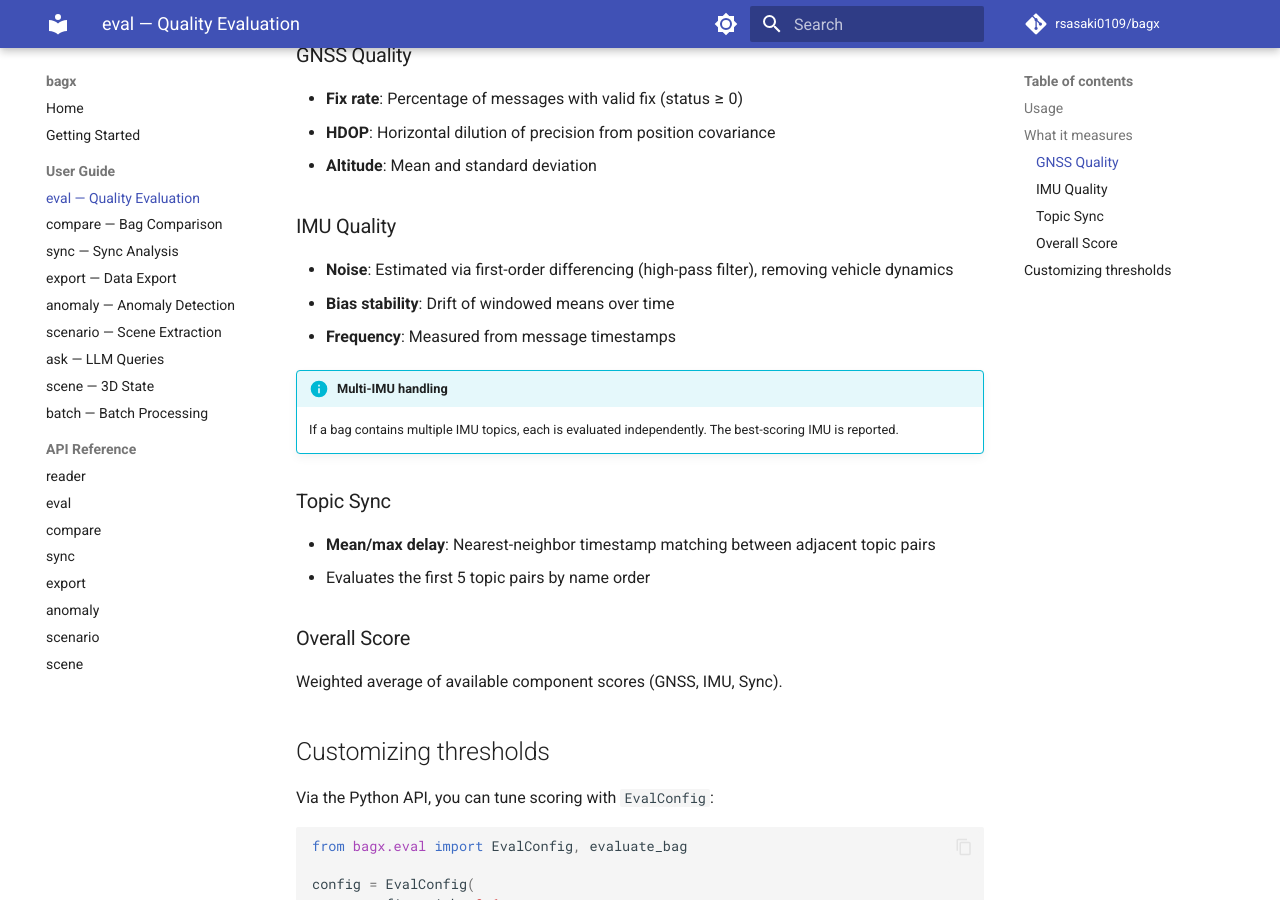
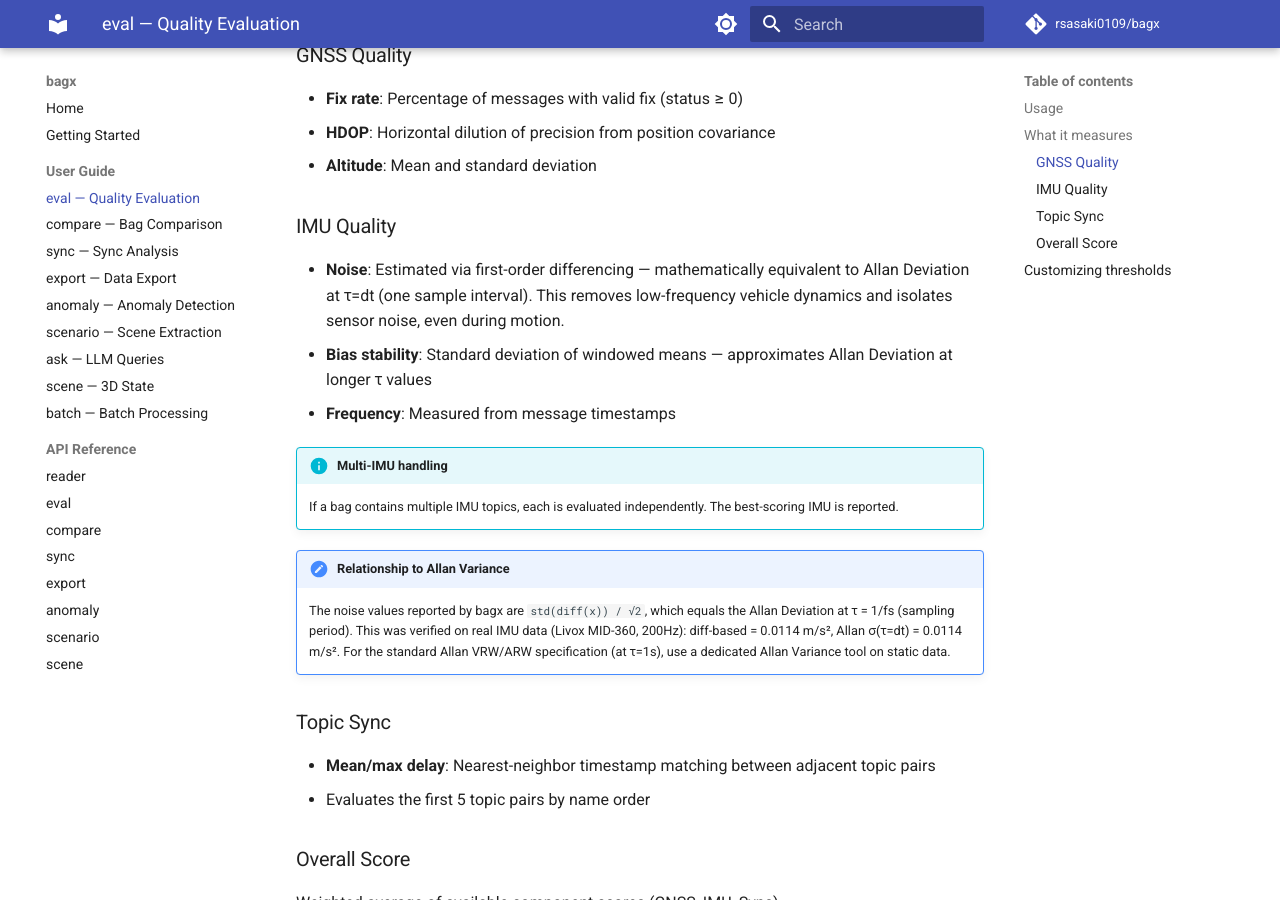
Before and after one commit to rsasaki0109/bagx, an MkDocs documentation site: the page built from docs/guide/eval.md, in a window 1280 px wide and 900 px high, scrolled down 406 px. Built offline with MkDocs 1.6.1 and Material for MkDocs 9.7.7, drawn with Linux system fonts in a browser that asks for light colours; comment, search, counter and statistics services are not loaded.

Commit message:
Document IMU noise estimation: equivalent to Allan Deviation at τ=dt

```diff
--- a/docs/guide/eval.md
+++ b/docs/guide/eval.md
@@ -17,12 +17,15 @@ bagx eval recording.db3 --json report.json
 - **Altitude**: Mean and standard deviation
 
 ### IMU Quality
-- **Noise**: Estimated via first-order differencing (high-pass filter), removing vehicle dynamics
-- **Bias stability**: Drift of windowed means over time
+- **Noise**: Estimated via first-order differencing — mathematically equivalent to Allan Deviation at τ=dt (one sample interval). This removes low-frequency vehicle dynamics and isolates sensor noise, even during motion.
+- **Bias stability**: Standard deviation of windowed means — approximates Allan Deviation at longer τ values
 - **Frequency**: Measured from message timestamps
 
 !!! info "Multi-IMU handling"
     If a bag contains multiple IMU topics, each is evaluated independently. The best-scoring IMU is reported.
+
+!!! note "Relationship to Allan Variance"
+    The noise values reported by bagx are `std(diff(x)) / √2`, which equals the Allan Deviation at τ = 1/fs (sampling period). This was verified on real IMU data (Livox MID-360, 200Hz): diff-based = 0.0114 m/s², Allan σ(τ=dt) = 0.0114 m/s². For the standard Allan VRW/ARW specification (at τ=1s), use a dedicated Allan Variance tool on static data.
 
 ### Topic Sync
 - **Mean/max delay**: Nearest-neighbor timestamp matching between adjacent topic pairs
```
Also changed, not shown: 1 other file.
